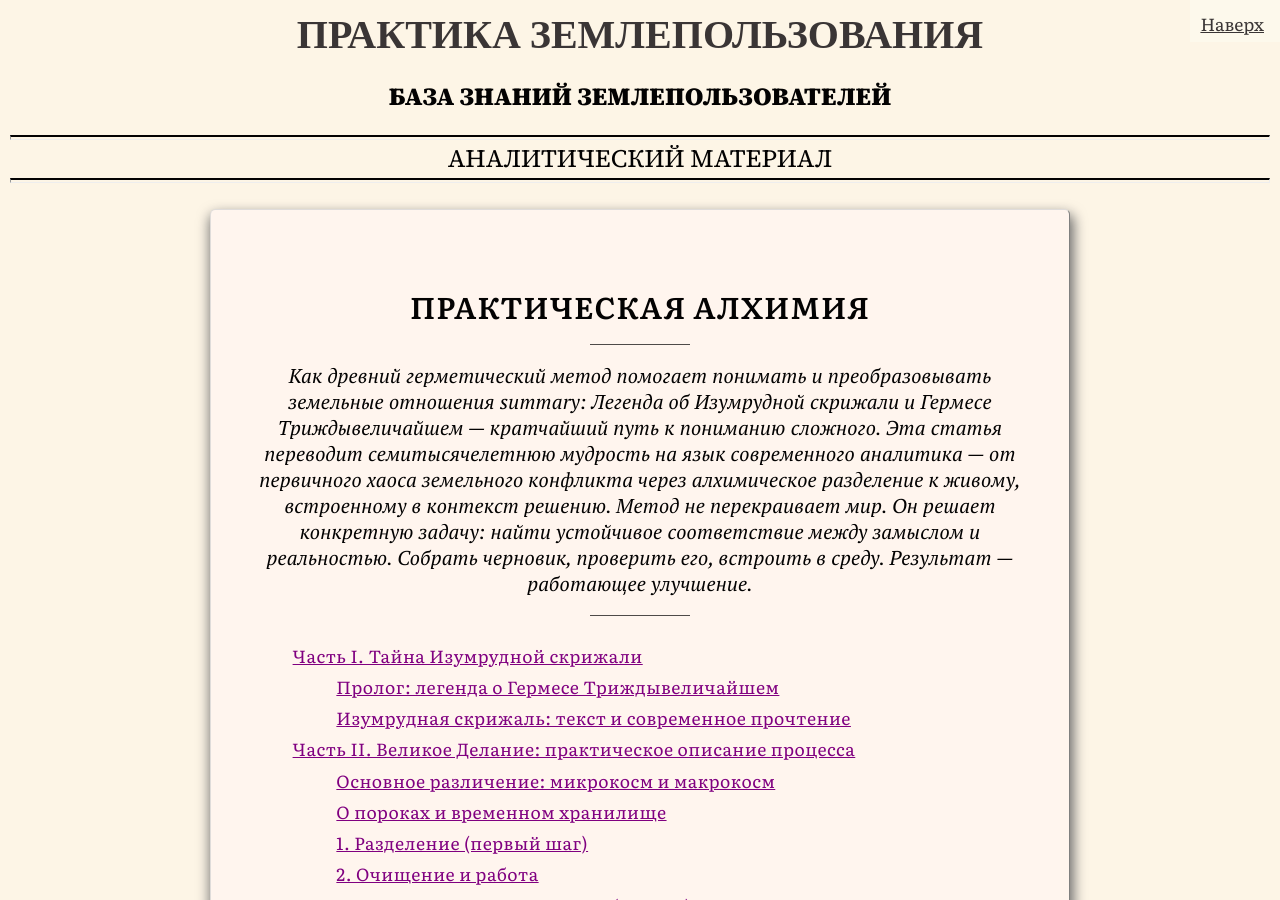
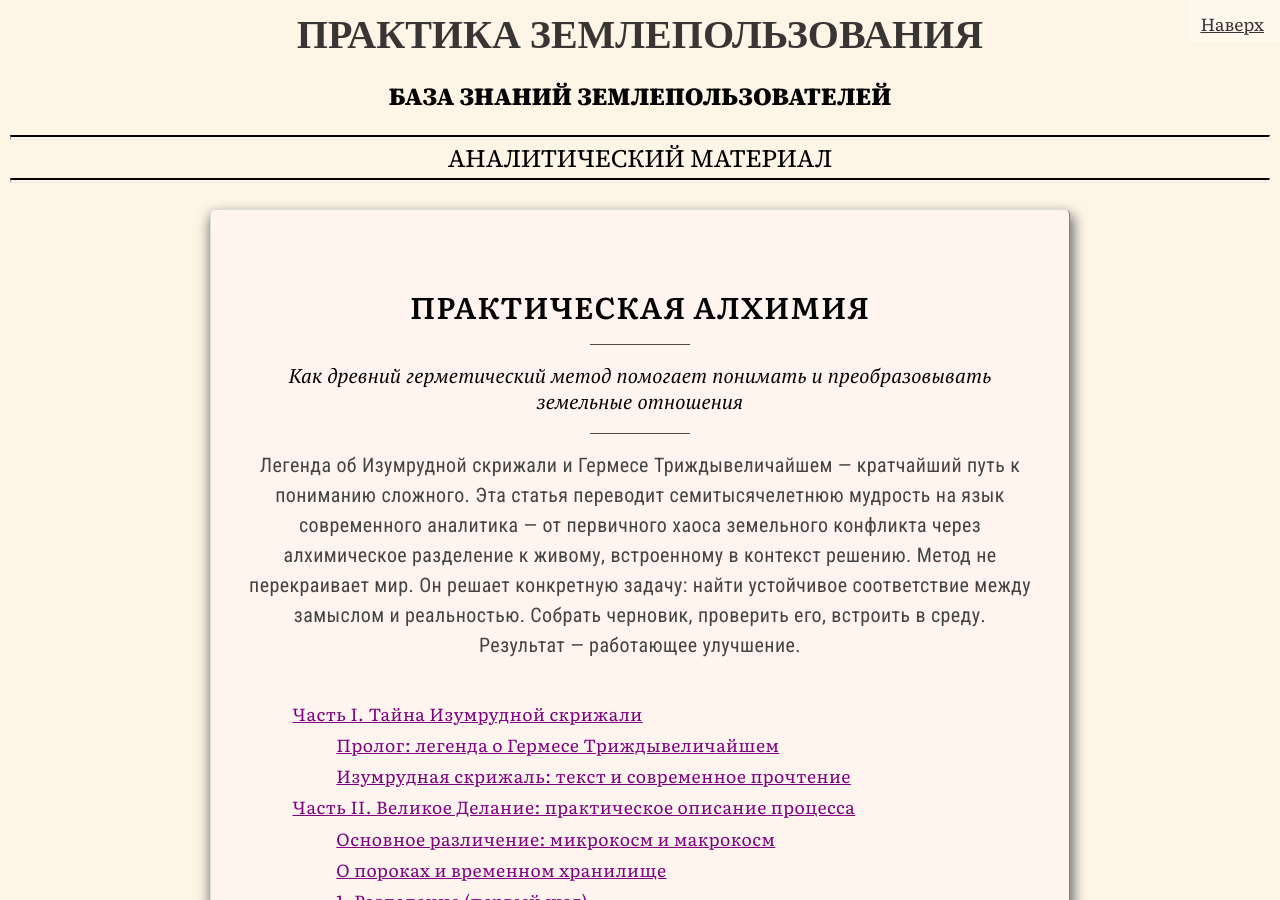
Before and after one commit to SergSi/land-use-art, a Jekyll site: the page built from _posts/2026-02-23-alhimia.md, in a window 1280 px wide and 900 px high. Built offline with Jekyll 4.4.1, drawn with Linux system fonts in a browser that asks for light colours; some web fonts are replaced.

Commit message:
Update 2026-02-23-alhimia.md

```diff
--- a/_posts/2026-02-23-alhimia.md
+++ b/_posts/2026-02-23-alhimia.md
@@ -1,7 +1,7 @@
 ---
 title: Практическая алхимия
-subtitle: "Как древний герметический метод помогает понимать и преобразовывать земельные отношения
-summary: Легенда об Изумрудной скрижали и Гермесе Триждывеличайшем — кратчайший путь к пониманию сложного. Эта статья переводит семитысячелетнюю мудрость на язык современного аналитика — от первичного хаоса земельного конфликта через алхимическое разделение к живому, встроенному в контекст решению. Метод не перекраивает мир. Он решает конкретную задачу: найти устойчивое соответствие между замыслом и реальностью. Собрать черновик, проверить его, встроить в среду. Результат — работающее улучшение."
+subtitle: Как древний герметический метод помогает понимать и преобразовывать земельные отношения
+summary: "Легенда об Изумрудной скрижали и Гермесе Триждывеличайшем — кратчайший путь к пониманию сложного. Эта статья переводит семитысячелетнюю мудрость на язык современного аналитика — от первичного хаоса земельного конфликта через алхимическое разделение к живому, встроенному в контекст решению. Метод не перекраивает мир. Он решает конкретную задачу: найти устойчивое соответствие между замыслом и реальностью. Собрать черновик, проверить его, встроить в среду. Результат — работающее улучшение."
 author: С. И. Ивасюк
 layout: doc
 class: analitika
```
